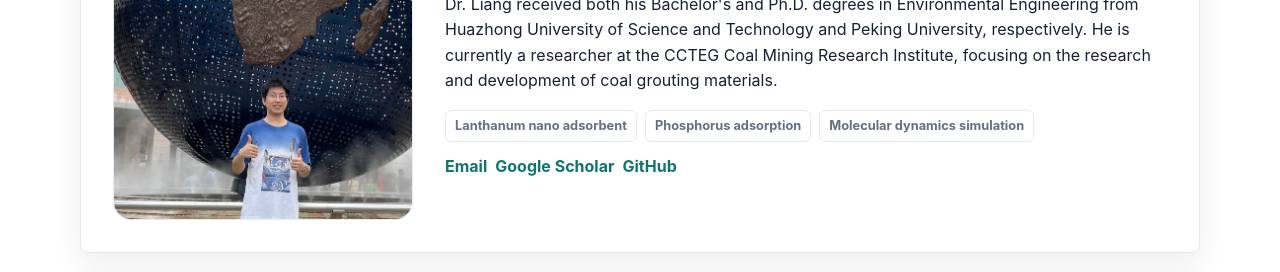
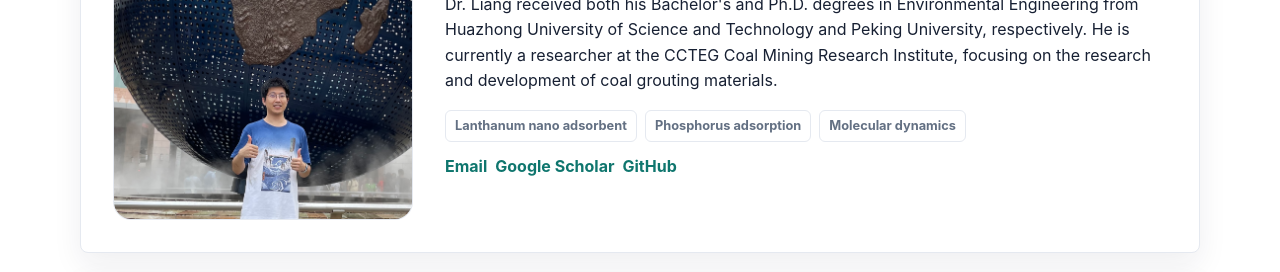
Before and after one commit to TANG-LAB-WHU/tanglab.github.io, a Jekyll site: the page built from pages/people.html, in a window 1280 px wide and 900 px high, scrolled down 1530 px. Shown: the part 142-414 px from the top of the window. Built offline with Jekyll 4.4.1, drawn with Linux system fonts in a browser that asks for light colours.

Commit message:
Shorten research interest description in people data

```diff
--- a/_data/people.yml
+++ b/_data/people.yml
@@ -91,7 +91,7 @@ visiting_scholars:
     research_interests:
       - "Lanthanum nano adsorbent"
       - "Phosphorus adsorption"
-      - "Molecular dynamics simulation"
+      - "Molecular dynamics"
     bio: "Dr. Liang received both his Bachelor's and Ph.D. degrees in Environmental Engineering from Huazhong University of Science and Technology and Peking University, respectively. He is currently a researcher at the CCTEG Coal Mining Research Institute, focusing on the research and development of coal grouting materials."
 
 # alumni:
```
